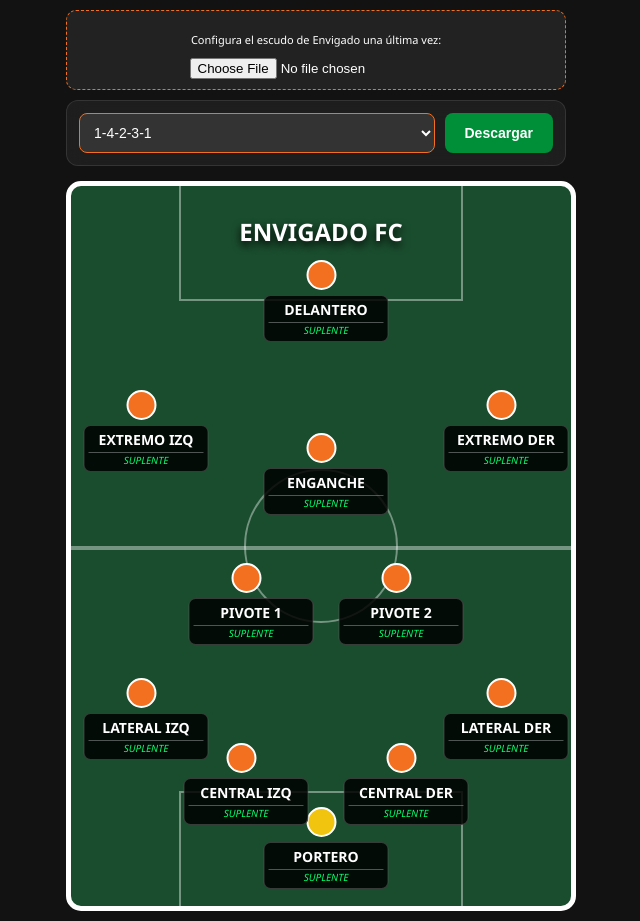
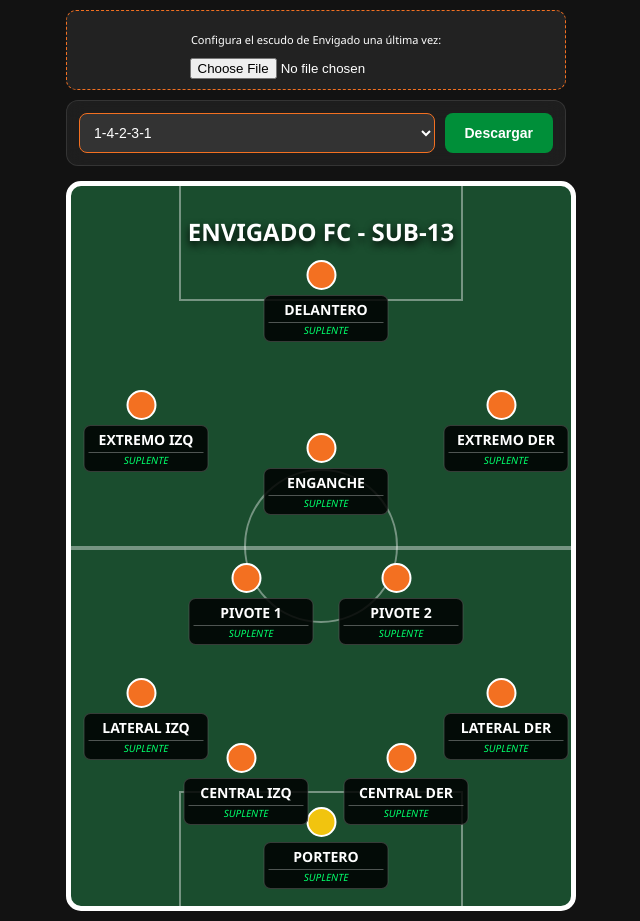
Before and after one commit to spelaezr-prog/sub-13, a plain HTML site: page index.html in a window 1280 px wide. Shown: the whole page, without its empty margins (324-964 px from the left). Drawn offline with nearby package versions, Linux system fonts and the light colour scheme.

Commit message:
Update index.html

```diff
--- a/index.html
+++ b/index.html
@@ -74,7 +74,7 @@
     <div id="canvas-wrapper">
         <div id="canvas-container" class="form-4231">
             <img id="club-logo" src="">
-            <div id="team-title" contenteditable="true">ENVIGADO FC</div>
+            <div id="team-title" contenteditable="true">ENVIGADO FC - Sub-13</div>
             <div class="pitch-line" id="half-line"></div>
             <div class="pitch-line" id="center-circle"></div>
             <div class="pitch-line" id="area-top"></div>
```
